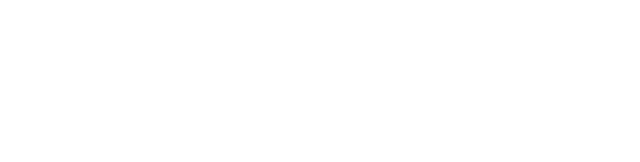
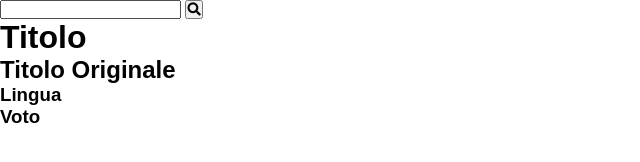
Before and after one commit to nicolainve/vue-boolflix, a plain HTML site: page index.html in a window 1280 px wide. Shown: the whole page, without its empty margins (0-640 px from the left). Drawn offline with nearby package versions, Linux system fonts and the light colour scheme.

Commit message:
html structure

```diff
--- a/index.html
+++ b/index.html
@@ -4,6 +4,7 @@
     <meta charset="UTF-8">
     <meta name="viewport" content="width=device-width, initial-scale=1.0">
     <title>vue-boolflix</title>
+    <link rel="stylesheet" href="https://cdnjs.cloudflare.com/ajax/libs/font-awesome/5.15.1/css/all.min.css">
     <link rel="stylesheet" href="./css/style.css">
     <script src="https://cdn.jsdelivr.net/npm/vue@2.6.12/dist/vue.js"></script>
 
@@ -11,6 +12,19 @@
 
 <body>
 
+    <div id="app">
+        <input type="text">
+        <button class="search"><i class="fas fa-search"></i></button>
+        <ul class="results-list">
+            <li>
+                <h1 class="title">Titolo</h1>
+                <h2 class="original-title">Titolo Originale</h2>
+                <h3 class="language">Lingua</h3>
+                <h3 class="rating">Voto</h3>
+            </li>
+        </ul>
+    </div>
+
     <script src="https://cdn.jsdelivr.net/npm/axios/dist/axios.min.js"></script>
     <script src="./js/main.js"></script>
 
```
